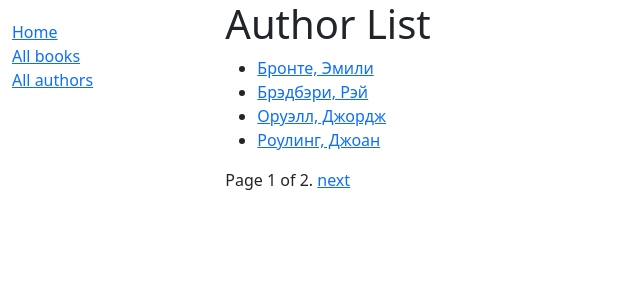
After one commit to wirgel/django_local_library, a Django app: page /catalog/authors/ in a window 1280 px wide. The commit adds this page. Shown: the top 300 px of the page, without its empty margins (0-640 px from the left). Run offline with Django 5.2, Linux system fonts and the light colour scheme; data comes from the database, SQL or seed files in the repository.

Commit message:
generic done

```diff
--- a/catalog/models.py
+++ b/catalog/models.py
@@ -129,3 +129,6 @@ class Author(models.Model):
 
     def __str__(self):
         return f'{self.last_name}, {self.first_name}'
+
+    def get_absolute_url(self):
+        return reverse('author-detail', args=[str(self.id)])
--- a/catalog/templates/base_generic.html
+++ b/catalog/templates/base_generic.html
@@ -22,7 +22,7 @@
             <ul class="sidebar-nav">
               <li><a href="{% url 'index' %}">Home</a></li>
               <li><a href="{% url 'books' %}">All books</a></li>
-              <li><a href="">All authors</a></li>
+              <li><a href="{% url 'authors' %}">All authors</a></li>
             </ul>
           {% endblock %}
         </div>
--- /dev/null
+++ b/catalog/templates/catalog/author_list.html
@@ -0,0 +1,16 @@
+{% extends "base_generic.html" %}
+
+{% block content %}
+  <h1>Author List</h1>
+  {% if author_list %}
+    <ul>
+      {% for author in author_list %}
+      <li>
+        <a href="{{ author.get_absolute_url }}">{{ author.last_name }}, {{ author.first_name}} </a>
+      </li>
+      {% endfor %}
+    </ul>
+  {% else %}
+    <p>There are no authors in the library.</p>
+  {% endif %}
+{% endblock %}
--- a/catalog/urls.py
+++ b/catalog/urls.py
@@ -4,5 +4,7 @@ from . import views
 urlpatterns = [
     path('', views.index, name='index'),
     path('books/', views.BookListView.as_view(), name='books'),
+    path('authors/', views.AuthorListView.as_view(), name='authors'),
     path('book/<int:pk>', views.BookDetailView.as_view(), name='book-detail'),
+    path('author/<int:pk>', views.AuthorDetailView.as_view(), name='author-detail'),
 ]
--- a/catalog/views.py
+++ b/catalog/views.py
@@ -33,7 +33,18 @@ from django.views import generic
 
 class BookListView(generic.ListView):
     model = Book
-    paginate_by = 2
+    paginate_by = 4
+
+    def get_context_data(self, **kwargs):
+        # Call the base implementation first to get the context
+        context = super().get_context_data(**kwargs)
+        # Create any data and add it to the context
+        context['some_data'] = 'This is just some data'
+        return context
+
+class AuthorListView(generic.ListView):
+    model = Author
+    paginate_by = 4
 
     def get_context_data(self, **kwargs):
         # Call the base implementation first to get the context
@@ -44,9 +55,14 @@ class BookListView(generic.ListView):
 
 class BookDetailView(generic.DetailView):
     model = Book
+class AuthorDetailView(generic.DetailView):
+    model = Author
 
 from django.shortcuts import get_object_or_404
 
 def book_detail_view(request, primary_key):
     book = get_object_or_404(Book, pk=primary_key)
     return render(request, 'catalog/book_detail.html', context={'book': book})
+def author_detail_view(request, primary_key):
+    author = get_object_or_404(Author, pk=primary_key)
+    return render(request, 'catalog/author_detail.html', context={'author': author})
--- a/main/models.py
+++ b/main/models.py
@@ -1,3 +1,3 @@
 from django.db import models
 
-# Create your models here.
+# Create your models
```
Also changed, not shown: catalog/templates/catalog/author_detail.html (added, +27 -0 lines).
